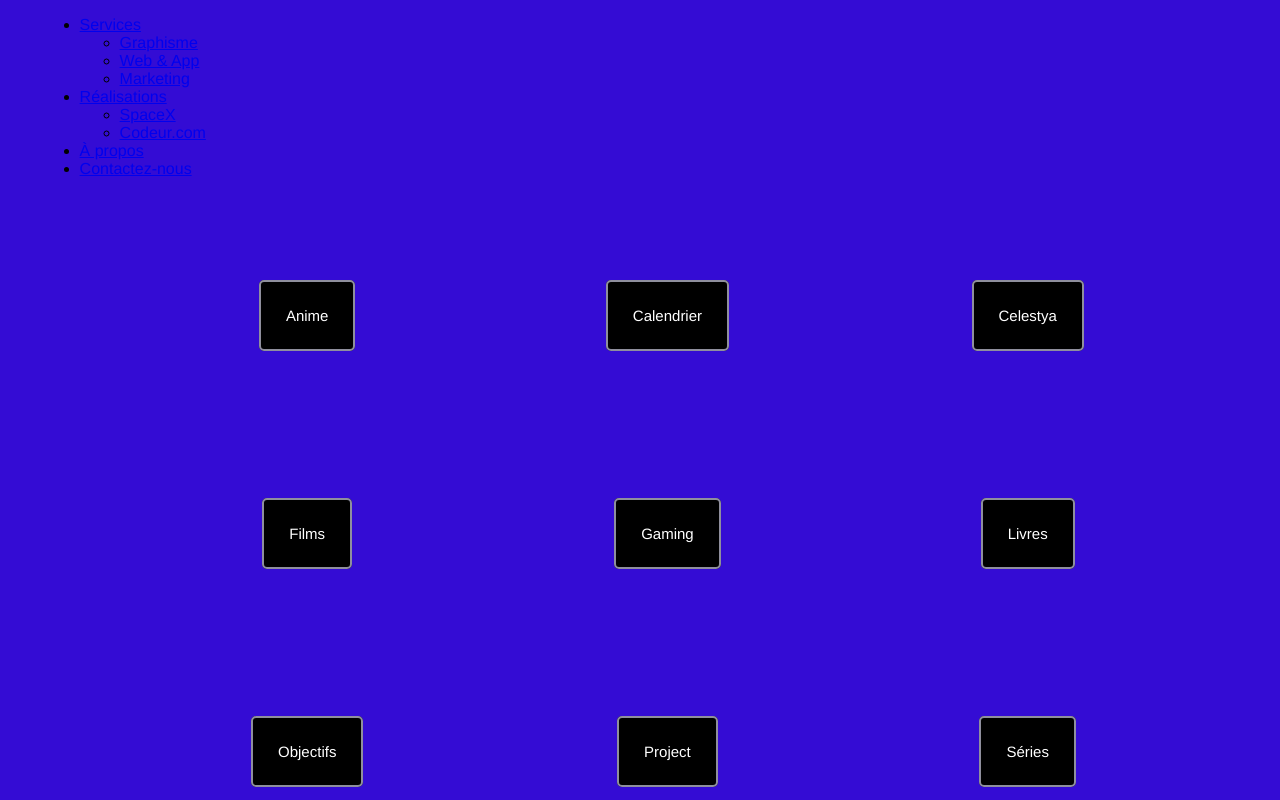
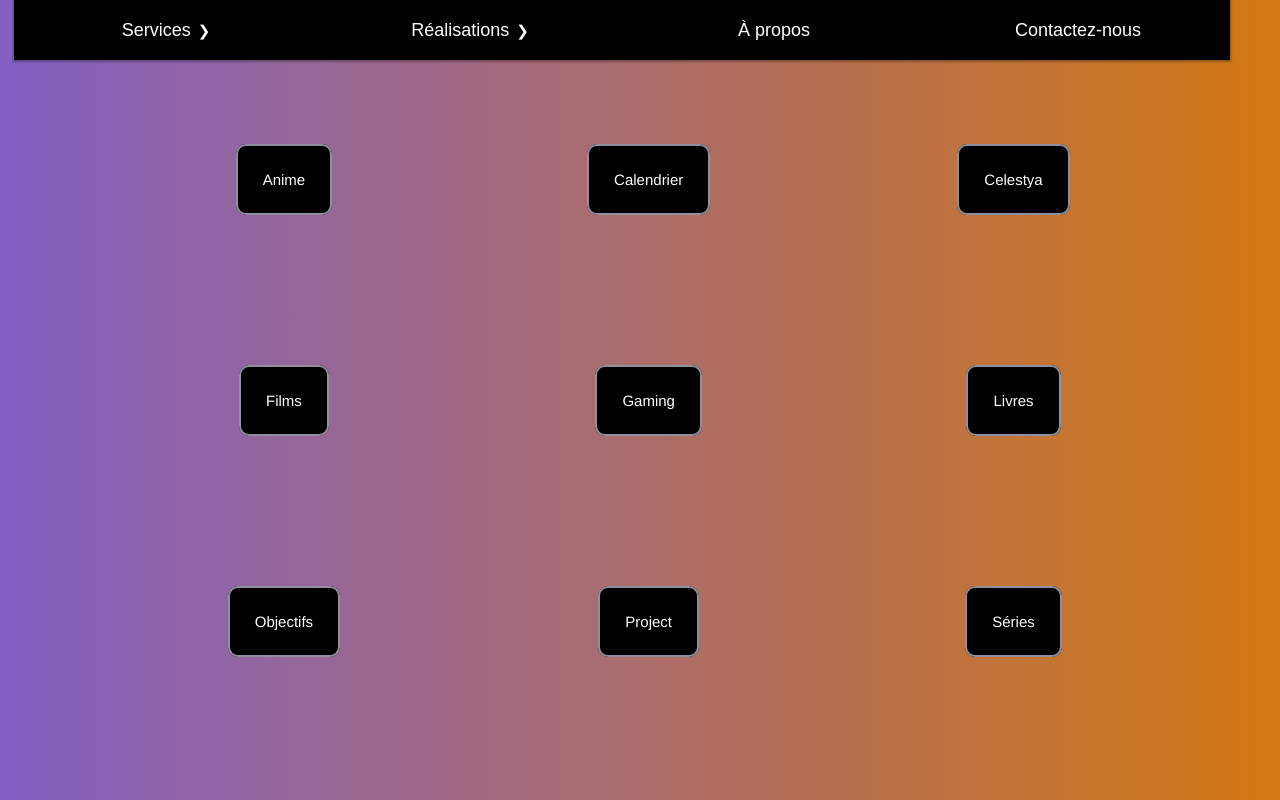
Before and after one commit to VikusVie/Home, a plain HTML site: page index.html in a window 1280 px wide. Drawn offline with Linux system fonts and the light colour scheme.

Commit message:
Update Menu.css

```diff
--- a/Menu.css
+++ b/Menu.css
@@ -1,22 +1,145 @@
 body{
-    background-color: #340cd4;
+    background: linear-gradient(90deg, #8360c3, #d37912);
     font-family: 'Franklin Gothic Medium', 'Arial Narrow', Arial, sans-serif;
 }
-
-nav
-{
-    margin: 0px auto;
-    width: 95%;
-    height: 50px;
-    background: #340cd4;
+:root{
+  --hauteur-menu: 60px;
 }
 
-nav p {
+* {
+  margin: 0px;
+  padding: 0px;
+  font-family: Montserrat, sans-serif;
+}
+
+nav {
+  width: 100%;
+  font-size: 18px;
+  position: sticky;
+  top: 0;
+}
+
+nav > ul {
+  display: flex;
+  text-align: center;
+  box-shadow: 0px 1px 2px 1px rgba(0,0,0,0.3);
+  height: var(--hauteur-menu);
+}
+
+nav ul {
+  list-style-type: none;
+}
+
+nav > ul > li {
+  background-color: rgb(0, 0, 0);
+  position: relative;
+  height: 100%;
+  flex: 1;
+}
+
+nav > ul > li:hover > a{
+  color: #2169EC;
+}
+
+nav > ul > li > a {
+  position: absolute;
+  top: 50%;
+  left: 50%;
+  transform: translate(-50%, -50%);
+  color: white;
+}
+
+li a {
+  text-decoration: none;
+  color: black;
+}
+
+.menu-deroulant > a:after{
+  content: '❯';
+  font-size: 15px;
+  margin-left: 7px;
+  display: inline-block;
+}
+
+.menu-deroulant:hover > a:after{
+  animation: rotationFleche 0.2s linear forwards;
+}
+
+@keyframes rotationFleche {
+  0% {
+    transform: rotate(0deg);
+  }
+  50% {
+    transform: rotate(45deg);
+  }
+  100%{
+    transform: rotate(90deg);
+  }
+}
+
+.sous-menu {
+  margin-top: var(--hauteur-menu);
+  width: 100%;
+  text-align: left;
+  overflow: hidden;
+  max-height: 0;
+  border-radius: 2px;
+  background-color: white;
+}
+
+.menu-deroulant:hover > .sous-menu {
+  animation: apparitionSousMenu 1s forwards;
+}
+
+@keyframes apparitionSousMenu {
+  0% {
+    box-shadow: 0px 3px 3px 1px rgba(0,0,0,0);
+    border-top: 3px solid #2169EC;
+  }
+  30% {
+    box-shadow: 0px 3px 3px 1px rgba(0,0,0,0.3);
+  }
+  100% {
+    max-height: 50em;
+    border-top: 3px solid #2169EC;
+    box-shadow: 0px 3px 3px 1px rgba(0,0,0,0.3);
+  }
+}
+
+.sous-menu > li:hover {
+  background-color: rgba(33, 105, 236, 0.3);
+}
+
+.sous-menu > li > a {
+  align-items: center;
+  display: flex;
+  height: 50px;
+  padding-left: 20px;
+  width: 100%;
+}
+
+.sous-menu > li:hover > a {
+  color: white;
+}
+
+img{
+    width: 5%;
+    float: left;
+}
+p {
     color: white;
     font-size: 50px;
     text-align: center;
     font-family: system-ui, -apple-system, BlinkMacSystemFont, 'Segoe UI', Roboto, Oxygen, Ubuntu, Cantarell, 'Open Sans', 'Helvetica Neue', sans-serif;
 }
+
+nav
+{
+    margin-right: 50px;
+    width: 95%;
+    float: right;
+}
+
 
 nav .main_pages
 {
@@ -35,6 +158,7 @@ nav .main_pages a
     text-decoration: none;
     color: white;
     background: black;
+    border-radius: 10px;
 }
 
 nav a:hover
@@ -60,7 +184,6 @@ label, #toggle
     {
         display: none;
         flex-direction: column;
-        background: #340cd4;
         height: 220px;
     }
 
@@ -97,6 +220,7 @@ label, #toggle
     text-decoration: none;
     cursor: default;
     font-size: 15px;
+    border-radius: 10px;
   }
 
 
```
